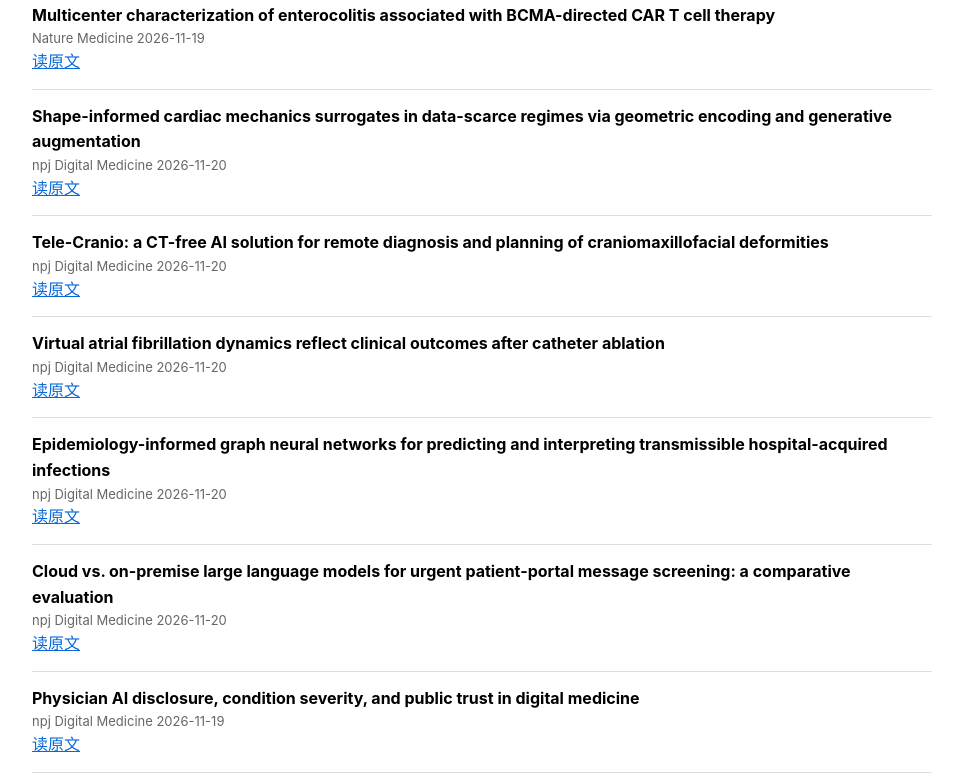
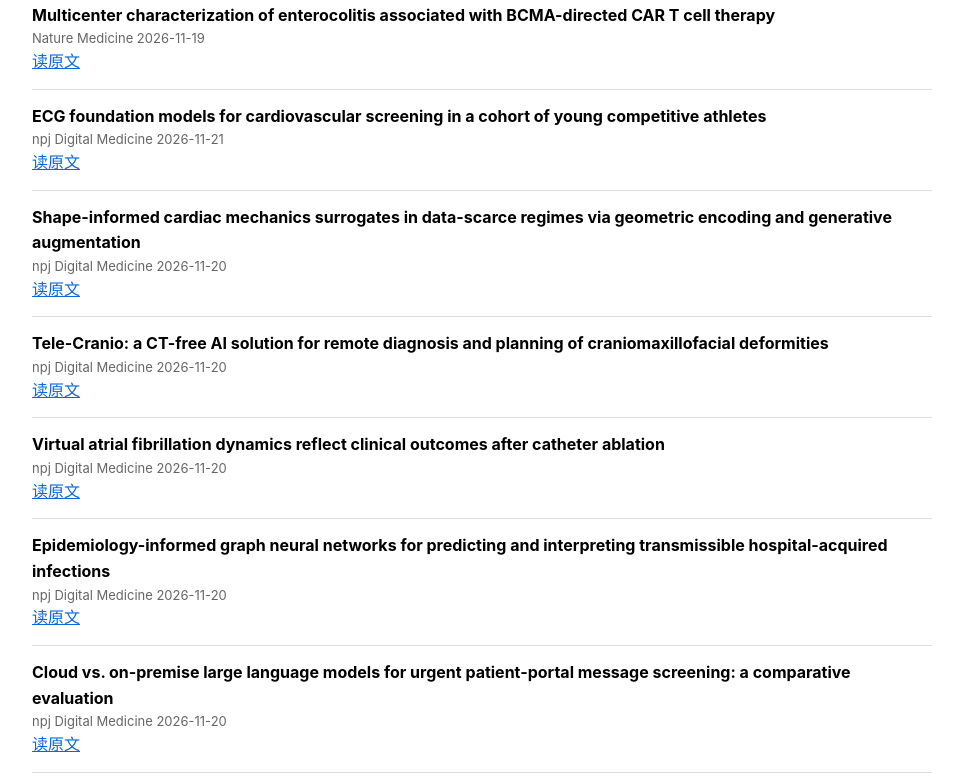
Before and after one commit to itswinky1212-cmd/my-radar, a plain HTML site: page index.html in a window 1280 px wide. Shown: the part 773-1557 px from the top of the page, without its empty margins (158-1121 px from the left). Drawn offline with Linux system fonts and the light colour scheme.

Commit message:
update news

```diff
--- a/index.html
+++ b/index.html
@@ -14,7 +14,7 @@ a { color: #0969da; }
 </head>
 <body>
 <h1>我的 AI 医疗资讯雷达</h1>
-<p class="notice">自动更新，信息整理，不构成医疗建议。更新时间：2026-11-21 04:21 UTC</p>
+<p class="notice">自动更新，信息整理，不构成医疗建议。更新时间：2026-11-22 03:36 UTC</p>
 
     <div class="item">
       <div><b>Concerns about use of placebo control in clinical trials of Obinutuzumab β for aquaporin-4 antibody positive neuromyelitis optica spectrum disorder</b></div>
@@ -53,6 +53,12 @@ a { color: #0969da; }
     </div>
 
     <div class="item">
+      <div><b>ECG foundation models for cardiovascular screening in a cohort of young competitive athletes</b></div>
+      <div class="source">npj Digital Medicine 2026-11-21</div>
+      <div><a href="https://www.nature.com/articles/s41746-026-03474-9">读原文</a></div>
+    </div>
+
+    <div class="item">
       <div><b>Shape-informed cardiac mechanics surrogates in data-scarce regimes via geometric encoding and generative augmentation</b></div>
       <div class="source">npj Digital Medicine 2026-11-20</div>
       <div><a href="https://www.nature.com/articles/s41746-026-03383-x">读原文</a></div>
@@ -80,12 +86,6 @@ a { color: #0969da; }
       <div><b>Cloud vs. on-premise large language models for urgent patient-portal message screening: a comparative evaluation</b></div>
       <div class="source">npj Digital Medicine 2026-11-20</div>
       <div><a href="https://www.nature.com/articles/s41746-026-03477-6">读原文</a></div>
-    </div>
-
-    <div class="item">
-      <div><b>Physician AI disclosure, condition severity, and public trust in digital medicine</b></div>
-      <div class="source">npj Digital Medicine 2026-11-19</div>
-      <div><a href="https://www.nature.com/articles/s41746-026-03484-7">读原文</a></div>
     </div>
 
     <div class="item">
```
